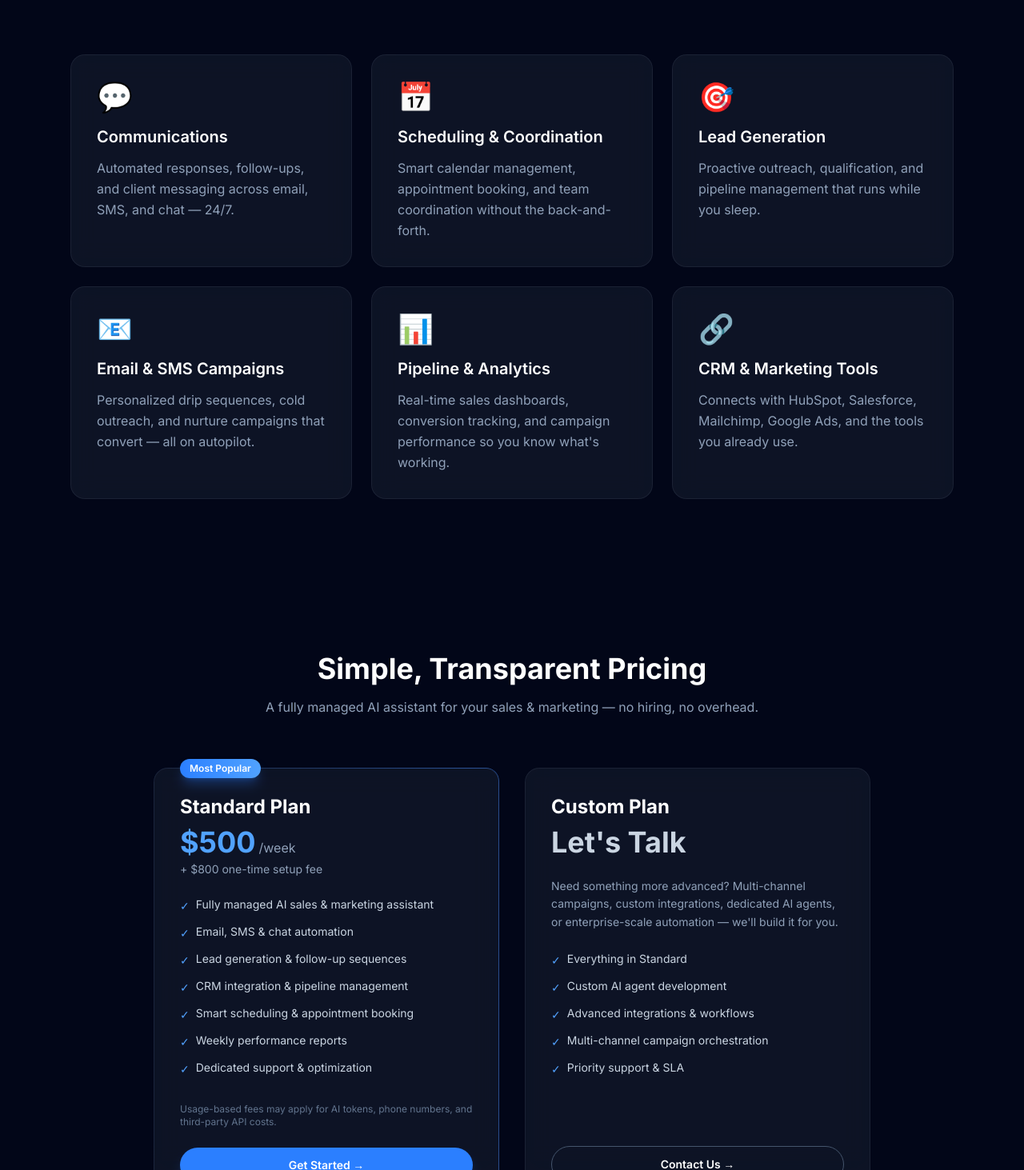
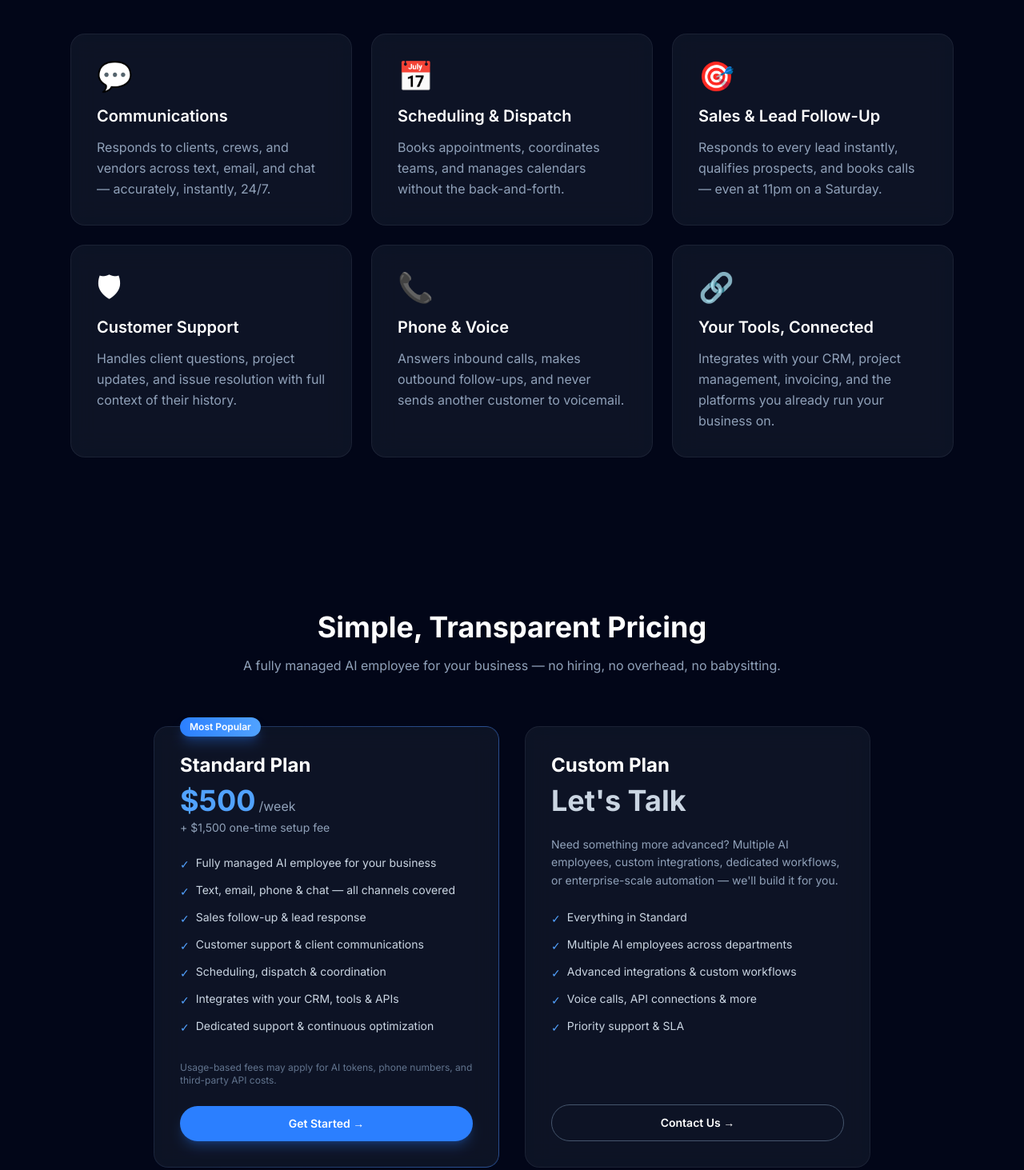
Before and after one commit to bluego-ai/www, a Next.js app: page / in a window 1280 px wide. Shown: the part 1337-2800 px from the top of the page at 80% size. Built offline with nearby package versions, Linux system fonts and the light colour scheme.

Commit message:
Update landing page: broaden beyond sales/marketing,  setup, AI employee language

```diff
--- a/src/app/page.tsx
+++ b/src/app/page.tsx
@@ -476,8 +476,7 @@ export default function Home() {
           <RotatingText />
         </h1>
         <p className="mt-2 md:mt-3 text-xs md:text-base text-slate-300 max-w-lg mx-auto leading-relaxed relative">
-          AI assistants that handle outreach, follow-ups, scheduling, and lead
-          generation — so you can focus on closing deals and growing your business.
+          AI employees that handle communications, follow-ups, scheduling, and operations — so you can focus on what you do best.
         </p>
       </section>
 
@@ -534,32 +533,32 @@ export default function Home() {
             {
               icon: "💬",
               title: "Communications",
-              desc: "Automated responses, follow-ups, and client messaging across email, SMS, and chat — 24/7.",
+              desc: "Responds to clients, crews, and vendors across text, email, and chat — accurately, instantly, 24/7.",
             },
             {
               icon: "📅",
-              title: "Scheduling & Coordination",
-              desc: "Smart calendar management, appointment booking, and team coordination without the back-and-forth.",
+              title: "Scheduling & Dispatch",
+              desc: "Books appointments, coordinates teams, and manages calendars without the back-and-forth.",
             },
             {
               icon: "🎯",
-              title: "Lead Generation",
-              desc: "Proactive outreach, qualification, and pipeline management that runs while you sleep.",
+              title: "Sales & Lead Follow-Up",
+              desc: "Responds to every lead instantly, qualifies prospects, and books calls — even at 11pm on a Saturday.",
             },
             {
-              icon: "📧",
-              title: "Email & SMS Campaigns",
-              desc: "Personalized drip sequences, cold outreach, and nurture campaigns that convert — all on autopilot.",
+              icon: "🛡",
+              title: "Customer Support",
+              desc: "Handles client questions, project updates, and issue resolution with full context of their history.",
             },
             {
-              icon: "📊",
-              title: "Pipeline & Analytics",
-              desc: "Real-time sales dashboards, conversion tracking, and campaign performance so you know what's working.",
+              icon: "📞",
+              title: "Phone & Voice",
+              desc: "Answers inbound calls, makes outbound follow-ups, and never sends another customer to voicemail.",
             },
             {
               icon: "🔗",
-              title: "CRM & Marketing Tools",
-              desc: "Connects with HubSpot, Salesforce, Mailchimp, Google Ads, and the tools you already use.",
+              title: "Your Tools, Connected",
+              desc: "Integrates with your CRM, project management, invoicing, and the platforms you already run your business on.",
             },
           ].map((item, idx) => (
             <div
@@ -581,7 +580,7 @@ export default function Home() {
           Simple, Transparent Pricing
         </h2>
         <p className="text-slate-400 text-center mb-16 max-w-2xl mx-auto section-reveal">
-          A fully managed AI assistant for your sales &amp; marketing — no hiring, no overhead.
+          A fully managed AI employee for your business — no hiring, no overhead, no babysitting.
         </p>
         <div className="grid md:grid-cols-2 gap-8 max-w-4xl mx-auto">
           <div className="glass-card rounded-2xl p-8 relative shimmer-border section-reveal">
@@ -594,17 +593,17 @@ export default function Home() {
                 <span className="text-4xl font-bold text-blue-400">$500</span>
                 <span className="text-slate-400">/week</span>
               </div>
-              <p className="text-slate-400 text-sm mt-1">+ $800 one-time setup fee</p>
+              <p className="text-slate-400 text-sm mt-1">+ $1,500 one-time setup fee</p>
             </div>
             <ul className="space-y-3 mb-8">
               {[
-                "Fully managed AI sales & marketing assistant",
-                "Email, SMS & chat automation",
-                "Lead generation & follow-up sequences",
-                "CRM integration & pipeline management",
-                "Smart scheduling & appointment booking",
-                "Weekly performance reports",
-                "Dedicated support & optimization",
+                "Fully managed AI employee for your business",
+                "Text, email, phone & chat — all channels covered",
+                "Sales follow-up & lead response",
+                "Customer support & client communications",
+                "Scheduling, dispatch & coordination",
+                "Integrates with your CRM, tools & APIs",
+                "Dedicated support & continuous optimization",
               ].map((feature) => (
                 <li key={feature} className="flex items-start gap-2 text-sm text-slate-300">
                   <span className="text-blue-400 mt-0.5">✓</span>
@@ -629,15 +628,15 @@ export default function Home() {
               <span className="text-4xl font-bold text-slate-300">Let&apos;s Talk</span>
             </div>
             <p className="text-slate-400 text-sm mb-6 leading-relaxed">
-              Need something more advanced? Multi-channel campaigns, custom integrations,
-              dedicated AI agents, or enterprise-scale automation — we&apos;ll build it for you.
+              Need something more advanced? Multiple AI employees, custom integrations,
+              dedicated workflows, or enterprise-scale automation — we&apos;ll build it for you.
             </p>
             <ul className="space-y-3 mb-8">
               {[
                 "Everything in Standard",
-                "Custom AI agent development",
-                "Advanced integrations & workflows",
-                "Multi-channel campaign orchestration",
+                "Multiple AI employees across departments",
+                "Advanced integrations & custom workflows",
+                "Voice calls, API connections & more",
                 "Priority support & SLA",
               ].map((feature) => (
                 <li key={feature} className="flex items-start gap-2 text-sm text-slate-300">
@@ -674,13 +673,13 @@ export default function Home() {
                 },
                 {
                   step: "02",
-                  title: "Custom Deployment",
-                  desc: "We build and deploy an AI assistant tailored to your specific operations and integrations.",
+                  title: "Custom Build & Integration",
+                  desc: "We build your AI employee — trained on your business, your tone, your rules — and plug it into the tools you already use.",
                 },
                 {
                   step: "03",
-                  title: "Managed & Optimized",
-                  desc: "We continuously manage, monitor, and improve your AI assistant. You focus on your business — we handle the tech.",
+                  title: "Managed Forever",
+                  desc: "We continuously manage, monitor, and improve your AI employee. Your business changes, we adapt. You focus on the work — we handle the tech.",
                 },
               ].map((item, idx) => (
                 <div key={item.step} className="flex gap-6 items-start section-reveal" style={{ transitionDelay: `${idx * 120}ms` }}>
@@ -710,11 +709,10 @@ export default function Home() {
         </div>
 
         <h2 className="text-3xl md:text-4xl font-bold mb-6">
-          Ready to put AI to work for your business?
+          Ready to hire an AI employee?
         </h2>
         <p className="text-slate-300 text-lg mb-10 max-w-2xl mx-auto">
-          Book a free discovery call. We&apos;ll show you exactly how an AI
-          assistant can save you hours every week.
+          Book a free 30-minute call. Tell us where the chaos is — we&apos;ll show you exactly how an AI employee can handle it.
         </p>
         <Link
           href="https://calendly.com"
```
